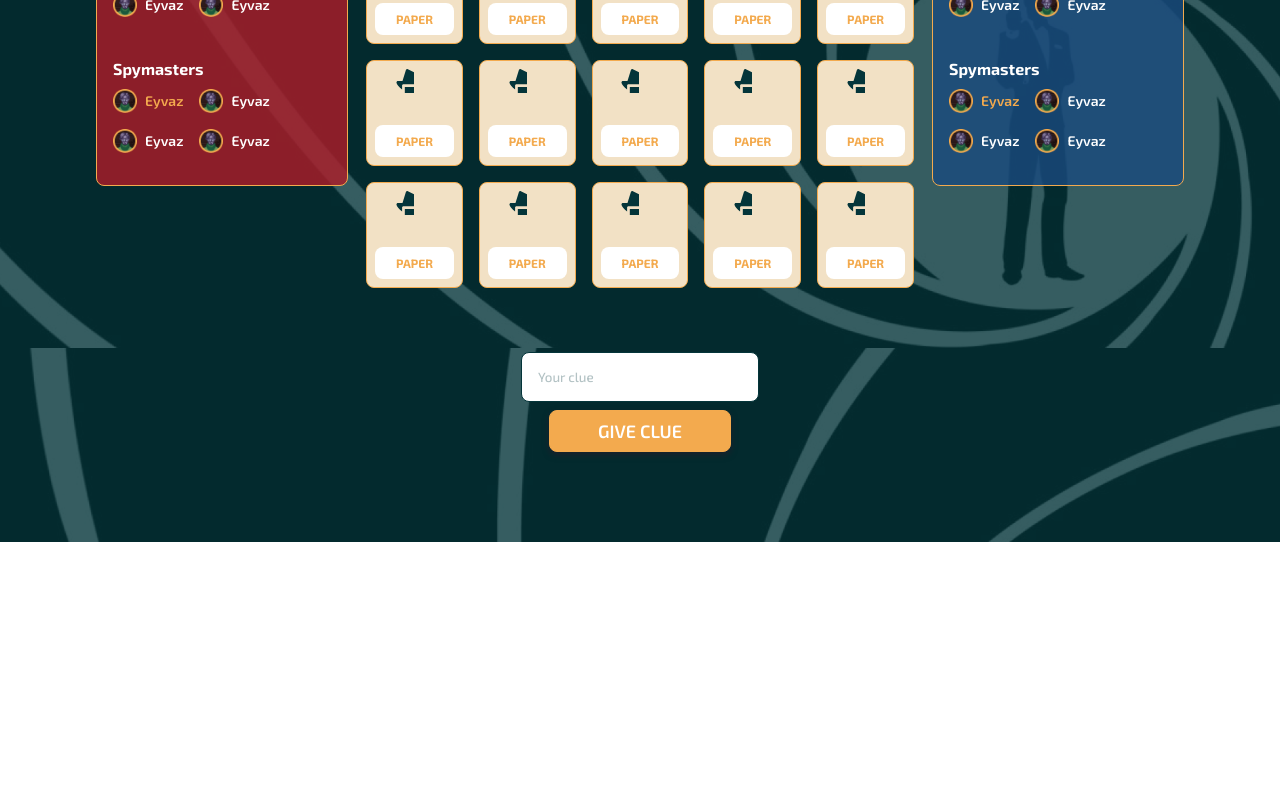
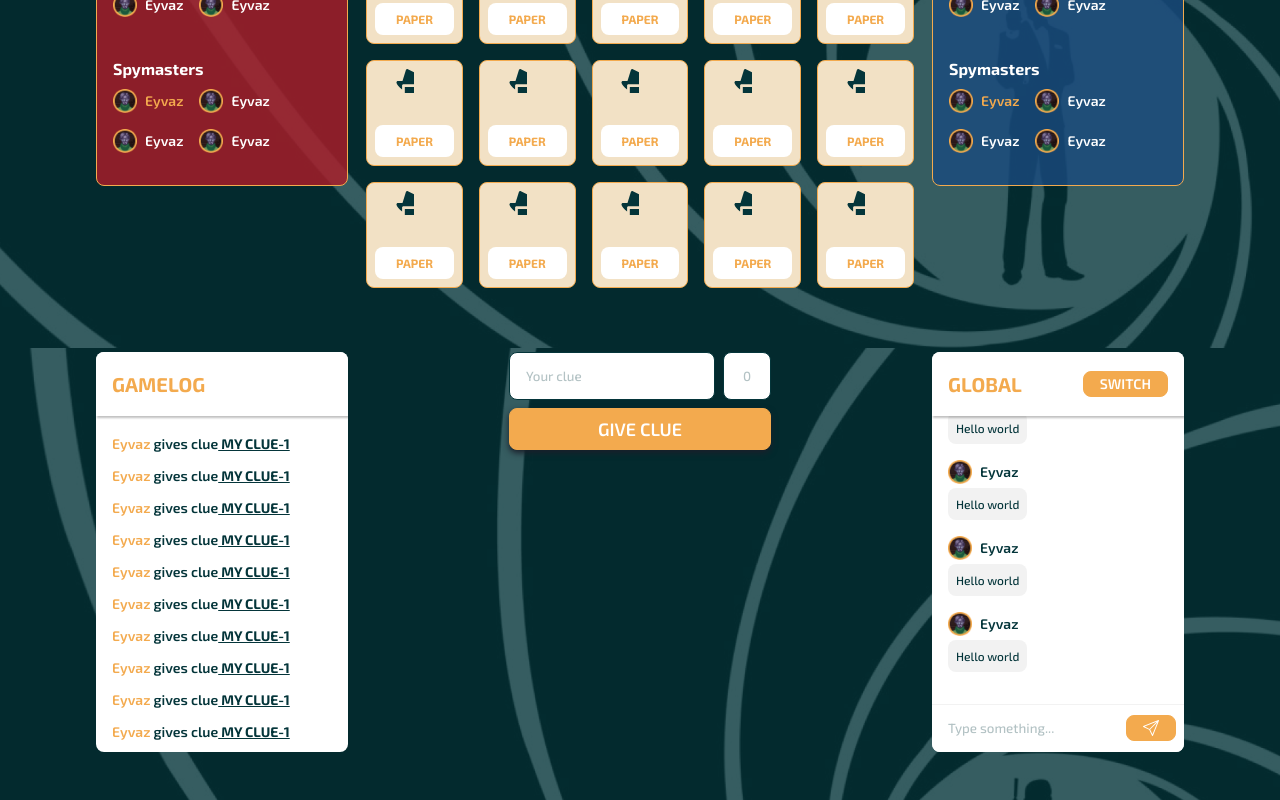
Before and after one commit to Asif-Mammadov/codenamesClient, a Next.js app: page /game/1 in a window 1280 px wide. Shown: the part 452-1252 px from the top of the page. Before the commit the page ends 994 px from the top, so only its background shows below. Built offline with nearby package versions, Linux system fonts and the light colour scheme.

Commit message:
added: chat and game log

```diff
--- a/app/components/elements/Button/index.js
+++ b/app/components/elements/Button/index.js
@@ -31,9 +31,13 @@ const Button = ({
       {icon ? (
         <Icon
           name={icon}
-          style={{
-            marginRight: 8
-          }}
+          style={
+            children
+              ? {
+                  marginRight: 8
+                }
+              : null
+          }
         />
       ) : null}
       <span>{children}</span>
--- /dev/null
+++ b/app/components/elements/Chat/Chat.module.scss
@@ -0,0 +1,61 @@
+@import 'app.scss';
+
+.chat {
+  @extend .box;
+  position: relative;
+
+  .boxContent {
+    // 112px for sticky elements
+    min-height: calc(100% - 112px);
+
+    .message {
+      display: flex;
+      flex-direction: column;
+      align-items: flex-start;
+      margin-bottom: 16px;
+
+      &.me {
+        align-items: flex-end;
+
+        p {
+          background-color: $color-secondary;
+          color: $color-white;
+        }
+      }
+
+      // Author
+      div {
+        @extend .user-avatar;
+        margin-bottom: 4px;
+      }
+
+      // Content
+      p {
+        @extend .fs-12;
+        @extend .lh-16;
+        @extend .fw-500;
+        width: max-content;
+        min-width: 60px;
+        max-width: 100%;
+        background-color: $color-grayish;
+        border-radius: $border-radius;
+        padding: 8px;
+      }
+    }
+  }
+
+  // Chat form
+  form {
+    position: sticky;
+    bottom: 0;
+    width: 100%;
+    box-shadow: $shadow;
+
+    .btnWrapper {
+      position: absolute;
+      right: 8px;
+      top: 50%;
+      transform: translateY(-50%);
+    }
+  }
+}
--- /dev/null
+++ b/app/components/elements/Chat/index.js
@@ -0,0 +1,50 @@
+import React, { useEffect, useRef } from 'react';
+import Button from '../Button';
+import FormGroup from '../FormGroup';
+import styles from './Chat.module.scss';
+
+const Chat = () => {
+  const chat = useRef(null);
+
+  useEffect(() => {
+    // Scroll to the bottom of the chat
+    chat.current.scrollTop = chat.current.scrollHeight;
+  }, []);
+
+  return (
+    <div className={styles.chat} ref={chat}>
+      <div className={styles.boxHeader}>
+        <h3>Global</h3>
+        <Button extraSmall>Switch</Button>
+      </div>
+
+      <div className={styles.boxContent}>
+        {Array.from({ length: 5 }).map((item) => (
+          <div key={item} className={[styles.message].join(' ')}>
+            <div>
+              <img src="/img/avatar.png" />
+              <span>Eyvaz</span>
+            </div>
+            <p>Hello world</p>
+          </div>
+        ))}
+      </div>
+
+      {/* Chat Input */}
+      <form>
+        <FormGroup
+          name="chat-input"
+          type="textarea"
+          placeholder="Type something..."
+          chat
+        />
+
+        <div className={styles.btnWrapper}>
+          <Button icon="send" extraSmall></Button>
+        </div>
+      </form>
+    </div>
+  );
+};
+
+export default Chat;
--- a/app/components/elements/Dropdown/index.js
+++ b/app/components/elements/Dropdown/index.js
@@ -19,7 +19,7 @@ const Dropdown = ({ items, name, icon, img, upward, light }) => {
 
   useEffect(() => {
     // If menu is off screen, open it upward
-    setOpenUpward(upward !== null ? upward : !utils.isInViewport(dropdownMenu));
+    setOpenUpward(upward || !utils.isInViewport(dropdownMenu));
   }, [dropdownMenu, upward]);
 
   const onItemSelected = (item) => {
--- a/app/components/elements/FormGroup/FormGroup.module.scss
+++ b/app/components/elements/FormGroup/FormGroup.module.scss
@@ -3,14 +3,16 @@
 .formGroup {
   @extend .fs-16;
   @extend .lh-24;
-  width: 100%;
 
   label {
     @extend .group-label;
   }
 
   .inputWrapper {
+    display: flex;
+    align-items: center;
     position: relative;
+    height: 48px;
 
     svg {
       position: absolute;
@@ -19,15 +21,24 @@
       transform: translateY(-50%);
     }
 
-    input {
+    input,
+    textarea {
       @extend .ff-exo2;
       @extend .fw-500;
       width: 100%;
+      height: 100%;
       border: 1px solid $color-primary;
       border-radius: $border-radius;
       background-color: $color-white;
       color: $color-primary;
-      padding: 16px 56px 16px 16px;
+      padding: 15px 56px 15px 16px;
+      resize: none;
+
+      &[type='number'] {
+        text-align: center;
+        padding: 16px;
+        width: 48px;
+      }
 
       &::placeholder {
         color: rgba($color: $color-primary, $alpha: 0.3);
@@ -36,6 +47,16 @@
       &.hasIcon {
         padding-left: 56px;
       }
+
+      &.chat {
+        border: none;
+        border-top: 1px solid $color-grayish;
+        border-radius: 0;
+      }
+    }
+
+    textarea {
+      padding-right: 72px;
     }
   }
 }
--- a/app/components/elements/FormGroup/index.js
+++ b/app/components/elements/FormGroup/index.js
@@ -2,18 +2,30 @@ import React from 'react';
 import Icon from '../Icon';
 import styles from './FormGroup.module.scss';
 
-const FormGroup = ({ label, name, type, placeholder, icon, style }) => (
+const FormGroup = ({ label, name, type, placeholder, icon, chat, style }) => (
   <div className={styles.formGroup} style={{ ...style }}>
     {label ? <label htmlFor={name}>{label}</label> : null}
 
     <div className={styles.inputWrapper}>
       {icon ? <Icon name={icon} width="24" height="24" /> : null}
-      <input
-        id={name}
-        type={type}
-        placeholder={placeholder}
-        className={icon ? styles.hasIcon : ''}
-      />
+      {type === 'textarea' ? (
+        <textarea
+          id={name}
+          placeholder={placeholder}
+          className={[icon ? styles.hasIcon : '', chat ? styles.chat : ''].join(
+            ' '
+          )}
+        ></textarea>
+      ) : (
+        <input
+          id={name}
+          type={type}
+          placeholder={placeholder}
+          className={[icon ? styles.hasIcon : '', chat ? styles.chat : ''].join(
+            ' '
+          )}
+        />
+      )}
     </div>
   </div>
 );
--- /dev/null
+++ b/app/components/elements/Gamelog/Gamelog.module.scss
@@ -0,0 +1,27 @@
+@import 'app.scss';
+
+.gamelog {
+  @extend .box;
+
+  .record {
+    @extend .fs-14;
+    @extend .lh-24;
+    @extend .fw-600;
+
+    &:not(:last-child) {
+      margin-bottom: 8px;
+    }
+
+    // Player name
+    span {
+      color: $color-secondary;
+    }
+
+    // Clue
+    strong {
+      @extend .fw-700;
+      text-decoration: underline;
+      text-transform: uppercase;
+    }
+  }
+}
--- /dev/null
+++ b/app/components/elements/Gamelog/index.js
@@ -0,0 +1,21 @@
+import React from 'react';
+import styles from './Gamelog.module.scss';
+
+const Gamelog = () => (
+  <div className={styles.gamelog}>
+    <div className={styles.boxHeader}>
+      <h3>Gamelog</h3>
+    </div>
+
+    <div className={styles.boxContent}>
+      {Array.from({ length: 25 }).map((item) => (
+        <div key={item} className={styles.record}>
+          <span>Eyvaz </span>gives clue
+          <strong> My Clue-1</strong>
+        </div>
+      ))}
+    </div>
+  </div>
+);
+
+export default Gamelog;
--- a/app/components/templates/Playboard/Playboard.module.scss
+++ b/app/components/templates/Playboard/Playboard.module.scss
@@ -9,16 +9,6 @@
     min-height: 100vh;
     padding-left: 0;
     padding-right: 0;
-
-    .clueForm {
-      @extend .mt-lg-5;
-      @extend .mt-4;
-      display: flex;
-      flex-direction: column;
-      align-items: center;
-      width: max-content;
-      margin: 0 auto;
-    }
   }
 
   &Row {
@@ -28,8 +18,9 @@
     flex-wrap: nowrap;
     overflow: auto;
 
-    .cardWrapper {
+    .sectionWrapper {
       @extend .col-lg-3;
+      min-width: 300px;
 
       &:first-child {
         padding-left: 20px;
@@ -38,6 +29,10 @@
       &:last-child {
         padding-right: 20px;
       }
+    }
+
+    &:not(:last-child) {
+      @extend .mb-5;
     }
   }
 }
@@ -54,7 +49,6 @@
   &.mobile {
     @extend .d-lg-none;
     @extend .d-flex;
-    @extend .mt-5;
     padding-left: 20px;
     padding-right: 20px;
   }
@@ -68,6 +62,30 @@
   }
 }
 
+// 'Give clue' form
+.clueForm {
+  @extend .d-lg-flex;
+  @extend .d-none;
+  @extend .col-lg-3;
+  flex-direction: column;
+  align-items: center;
+  width: max-content;
+  margin: 0 auto;
+
+  &.mobile {
+    @extend .d-lg-none;
+    @extend .d-flex;
+    @extend .mt-4;
+    @extend .mb-5;
+    padding-left: 20px;
+    padding-right: 20px;
+  }
+
+  > div {
+    display: inline-flex;
+  }
+}
+
 @media (min-width: map-get($breakpoints, lg)) {
   .board {
     &Container {
@@ -76,9 +94,10 @@
       padding-right: 76px;
     }
 
-    &Body {
-      flex-wrap: wrap;
-      padding: 0;
+    &Row {
+      .sectionWrapper {
+        min-width: auto;
+      }
     }
   }
 }
--- a/app/components/templates/Playboard/index.js
+++ b/app/components/templates/Playboard/index.js
@@ -3,13 +3,16 @@ import Button from '../../elements/Button';
 import FormGroup from '../../elements/FormGroup';
 import GameCard from '../../elements/GameCard';
 import TeamCard from '../../elements/TeamCard';
+import Gamelog from '../../elements/Gamelog';
 import styles from './Playboard.module.scss';
+import Chat from '../../elements/Chat';
 
 const Playboard = () => {
   return (
     <div className={styles.boardContainer}>
+      {/* Game section */}
       <div className={styles.boardRow}>
-        <section className={styles.cardWrapper}>
+        <section className={styles.sectionWrapper}>
           <TeamCard isRed gameMode />
         </section>
 
@@ -21,25 +24,61 @@ const Playboard = () => {
           ))}
         </section>
 
-        <section className={styles.cardWrapper}>
+        <section className={styles.sectionWrapper}>
           <TeamCard gameMode />
         </section>
       </div>
 
-      <section className={[styles.gameArea, styles.mobile].join(' ')}>
+      {/* Game area for mobile */}
+      <div className={[styles.gameArea, styles.mobile].join(' ')}>
         {Array.from({ length: 25 }).map((item) => (
           <div key={item} className={styles.gameCard}>
             <GameCard />
           </div>
         ))}
-      </section>
+      </div>
 
-      <form className={styles.clueForm}>
-        <FormGroup type="text" placeholder="Your clue" />
-        <Button shadow small style={{ marginTop: 8 }}>
+      {/* Clue form for mobile */}
+      <form className={[styles.clueForm, styles.mobile].join(' ')}>
+        <div>
+          <FormGroup
+            name="clue"
+            type="text"
+            placeholder="Your clue"
+            style={{ marginRight: 8 }}
+          />
+          <FormGroup name="count" type="number" placeholder="0" />
+        </div>
+        <Button shadow small style={{ marginTop: 8, width: '100%' }}>
           Give clue
         </Button>
       </form>
+
+      {/* Log, chat, clue sections */}
+      <div className={styles.boardRow}>
+        <section className={styles.sectionWrapper}>
+          <Gamelog />
+        </section>
+
+        <form className={styles.clueForm}>
+          <div>
+            <FormGroup
+              name="clue"
+              type="text"
+              placeholder="Your clue"
+              style={{ marginRight: 8 }}
+            />
+            <FormGroup name="count" type="number" placeholder="0" />
+          </div>
+          <Button shadow small style={{ marginTop: 8, width: '100%' }}>
+            Give clue
+          </Button>
+        </form>
+
+        <section className={styles.sectionWrapper}>
+          <Chat />
+        </section>
+      </div>
     </div>
   );
 };
--- a/app/styles/base/_global.scss
+++ b/app/styles/base/_global.scss
@@ -104,6 +104,90 @@
   }
 }
 
+.box {
+  // Common stylings for gamelog and chat boxes
+  background-color: $color-white;
+  border-radius: $border-radius;
+  height: 400px;
+  overflow: auto;
+
+  &Header {
+    position: sticky;
+    top: 0;
+    box-shadow: $shadow;
+    background-color: $color-white;
+    color: $color-secondary;
+    text-transform: uppercase;
+    padding: 16px;
+    display: flex;
+    flex-wrap: wrap;
+    align-items: center;
+    justify-content: space-between;
+
+    h3 {
+      @extend .fs-20;
+      @extend .lh-32;
+      @extend .fw-700;
+      margin-right: 8px;
+    }
+  }
+
+  &Content {
+    padding: 16px;
+  }
+}
+
+// Primary tabs styling
+.tabs-primary {
+  -webkit-tap-highlight-color: transparent;
+
+  .tabList {
+    list-style: none;
+    display: flex;
+    padding: 0;
+    margin-bottom: 48px;
+    border-bottom: none;
+  }
+
+  .tab {
+    @extend .hover-dark;
+    cursor: pointer;
+    transition: $transition;
+    border: 1px solid $color-secondary;
+    background-color: $color-white;
+    color: $color-secondary;
+    padding: 16px 20px;
+
+    &.tabSelected {
+      background-color: $color-secondary;
+      color: $color-white;
+    }
+
+    &:first-child {
+      border-radius: 50px 0px 0px 50px;
+    }
+
+    &:last-child {
+      border-radius: 0px 50px 50px 0px;
+    }
+
+    &:focus {
+      box-shadow: none;
+      border-color: $color-secondary;
+
+      &:after {
+        display: none;
+      }
+    }
+  }
+
+  .tabPanel {
+    display: flex;
+    flex-direction: column;
+    align-items: center;
+  }
+}
+
 @media (min-width: map-get($breakpoints, lg)) {
   .container {
     padding-right: 96px;
@@ -117,5 +201,11 @@
       width: 140px;
     }
   }
+
+  .tabs-primary {
+    .tab {
+      padding: 16px 24px;
+    }
+  }
 }
 /* Main stylings end */
```
Also changed, not shown: app/components/templates/Account/Account.module.scss (+1 -56 lines), public/icons/send.svg (added).
